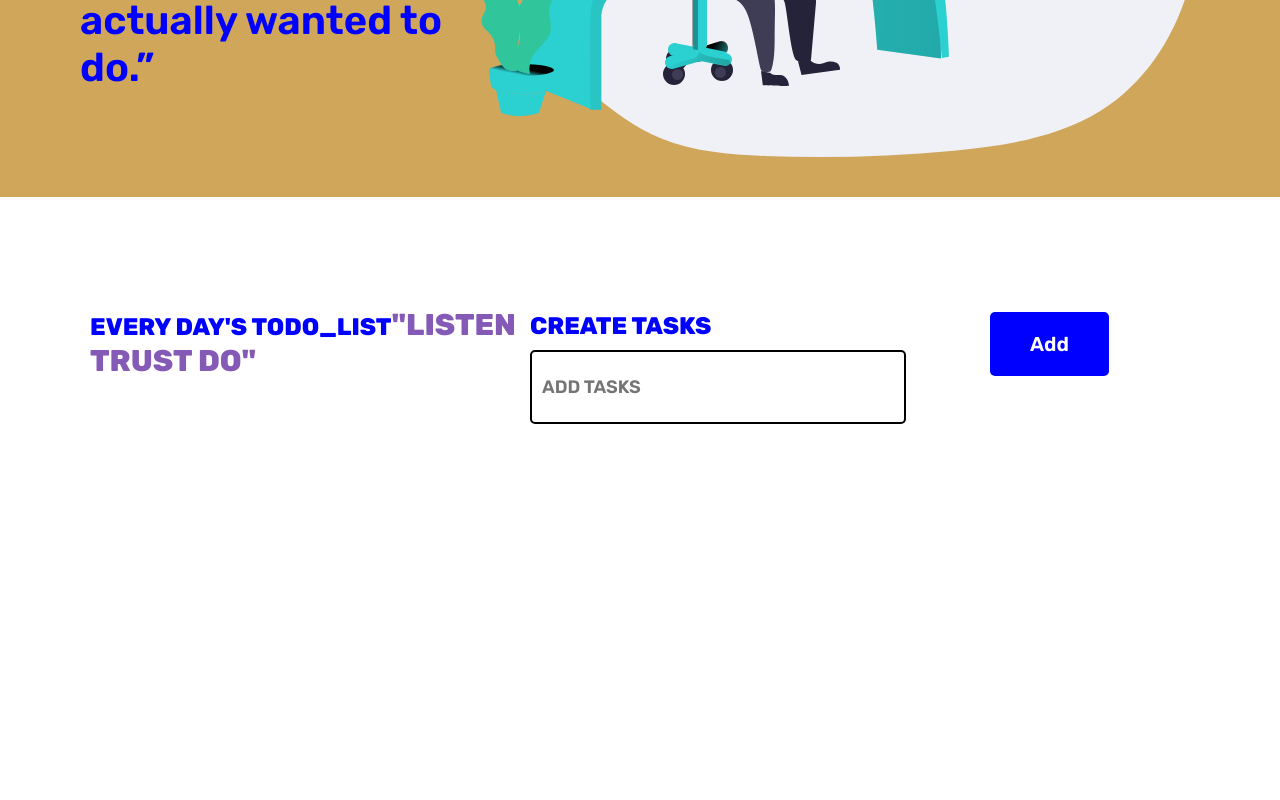
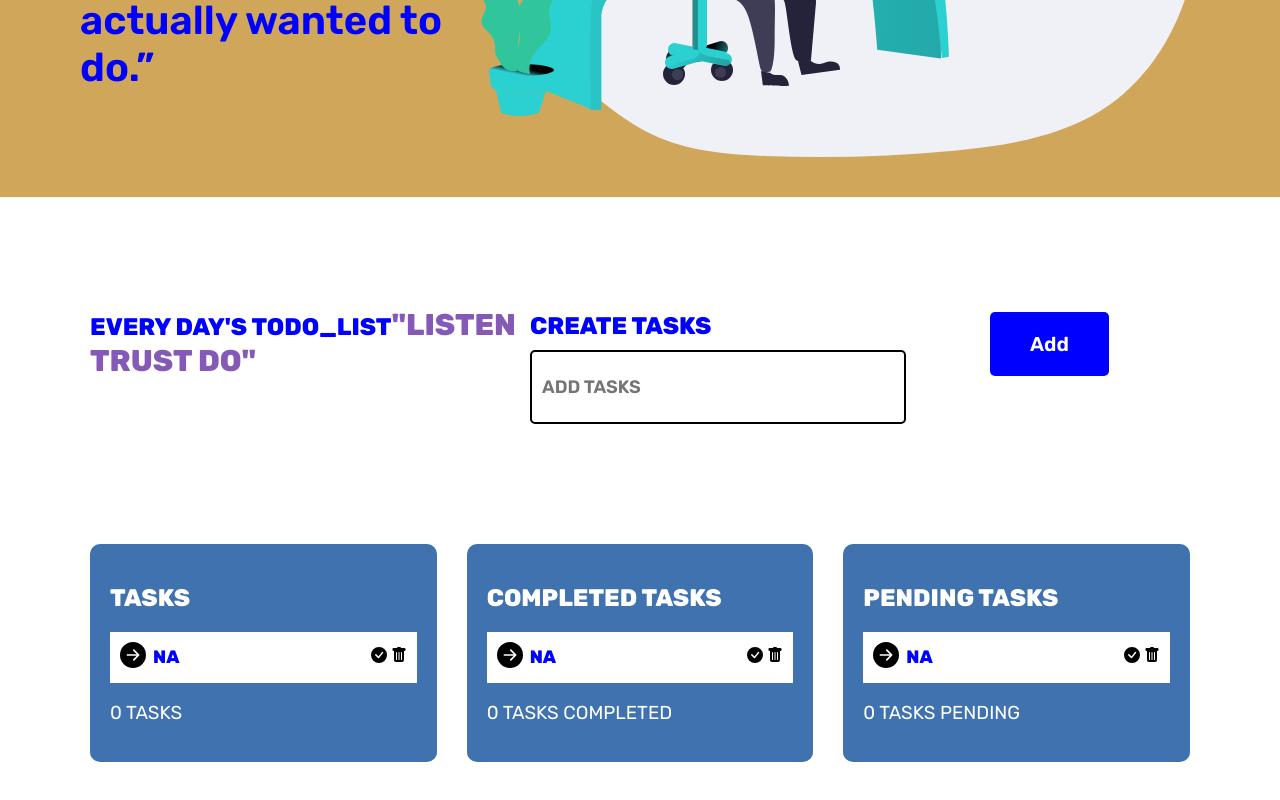
Before and after one commit to AkshayEddula/TodoApp, a plain HTML site: page index.html in a window 1280 px wide. Shown: the part 515-1315 px from the top of the page. Before the commit the page ends 1029 px from the top, so only its background shows below. Drawn offline with Linux system fonts and the light colour scheme.

Commit message:
added section3

```diff
--- a/index.html
+++ b/index.html
@@ -48,6 +48,47 @@
         </div>
     </section>
 
+    <section class="section3">
+        <div class="tasks">
+            <h2>TASKS</h2>
+            <div class="ulparent">
+                <div class="ul">
+                    <li><span><img src="ic.svg" alt=""></span> NA</li>
+                    <div class="icons">
+                        <img src="check-circle-fill.svg" alt="">
+                        <img src="trash-fill.svg" alt="">
+                    </div>
+                </div>
+            </div>
+            <h3><span>0</span> TASKS</h3>
+        </div>
+        <div class="tasks completed-tasks">
+            <h2>COMPLETED TASKS</h2>
+            <div class="ulparent">
+                <div class="ul ulc">
+                    <li><span><img src="ic.svg" alt=""></span> NA</li>
+                    <div class="icons">
+                        <img src="check-circle-fill.svg" alt="">
+                        <img src="trash-fill.svg" alt="">
+                    </div>
+                </div>
+            </div>
+            <h3><span>0</span> TASKS COMPLETED</h3>
+        </div>
+        <div class="tasks pending-tasks">
+            <h2>PENDING TASKS</h2>
+            <div class="ulparent">
+                <div class="ul ulp">
+                    <li><span><img src="ic.svg" alt=""></span> NA</li>
+                    <div class="icons">
+                        <img src="check-circle-fill.svg" alt="">
+                        <img src="trash-fill.svg" alt="">
+                    </div>
+                </div>
+            </div>
+            <h3><span>0</span> TASKS PENDING</h3>
+        </div>
+    </section>
 
 
 
--- /dev/null
+++ b/styles/section.scss
@@ -0,0 +1,60 @@
+.section3 {
+    margin: 60px;
+    padding: 30px;
+    display: grid;
+    column-gap: 30px;
+    grid-template-columns: repeat(3,1fr);
+    font-family: 'Rubik',sans-serif;
+    .tasks {
+        background: #3F72AF;
+        padding: 20px;
+        border-radius: 10px;
+        h2 ,h3{
+            color: white;
+        }
+        h3 {
+            font-weight: 500;
+        }
+        .ulparent{
+            background: white;
+            width: 100%;
+        }
+        .ul {
+            margin: 0;
+            font-size: 16px;
+            width: 100%;
+            display: flex;
+            justify-content: space-between;
+            align-items: center;
+            .icons {
+                padding-right: 10px;
+                img {
+                    cursor: pointer;
+                }
+            }
+        }
+        .ul li {
+            color: blue;
+            font-size: 18px;
+            font-family: 'Rubik',sans-serif;
+            font-weight: 700;
+            padding: 10px;
+            list-style: none;
+            background: white;
+            display: flex;
+            align-items: center;
+            img {
+                margin-right: 7px;
+            }
+         }
+    }
+}
+
+@media only screen and (max-width:480px) {
+
+    .section3 {
+        grid-template-columns: 1fr;
+        row-gap: 20px;margin: 0px;
+        padding: 30px;
+    }
+}
--- a/styles/style.scss
+++ b/styles/style.scss
@@ -4,6 +4,7 @@
 @import url('https://fonts.googleapis.com/css2?family=Montserrat:wght@400;500&display=swap');
 @import "main.css";
 @import "todo.css";
+@import "section.css";
 
 $background-color:#d0a65a;
 $nav-bk:#F5C6AA;
```
Also changed, not shown: check-circle-fill.svg (added), ic.svg (added), icons8-productivity-58.png (deleted), styles/section.css (added), styles/style.css, trash-fill.svg (added), 2 other files.
